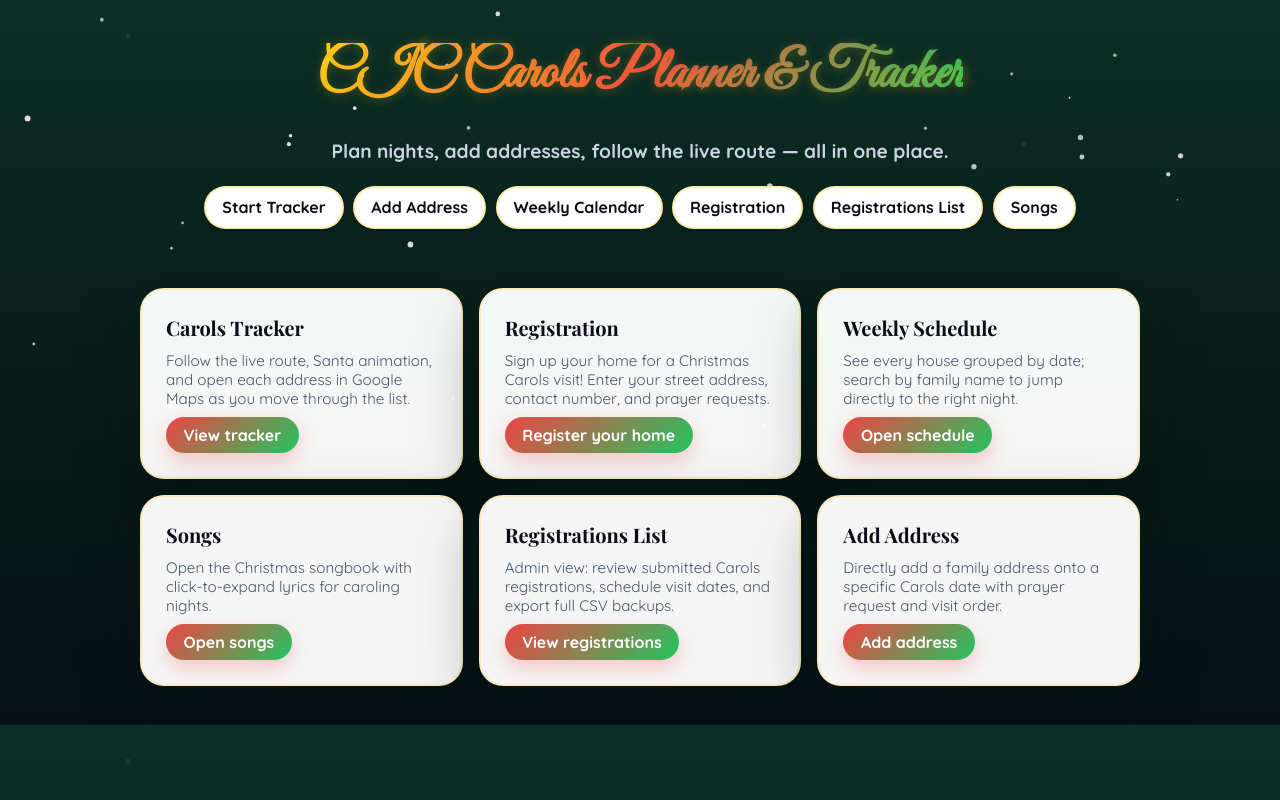
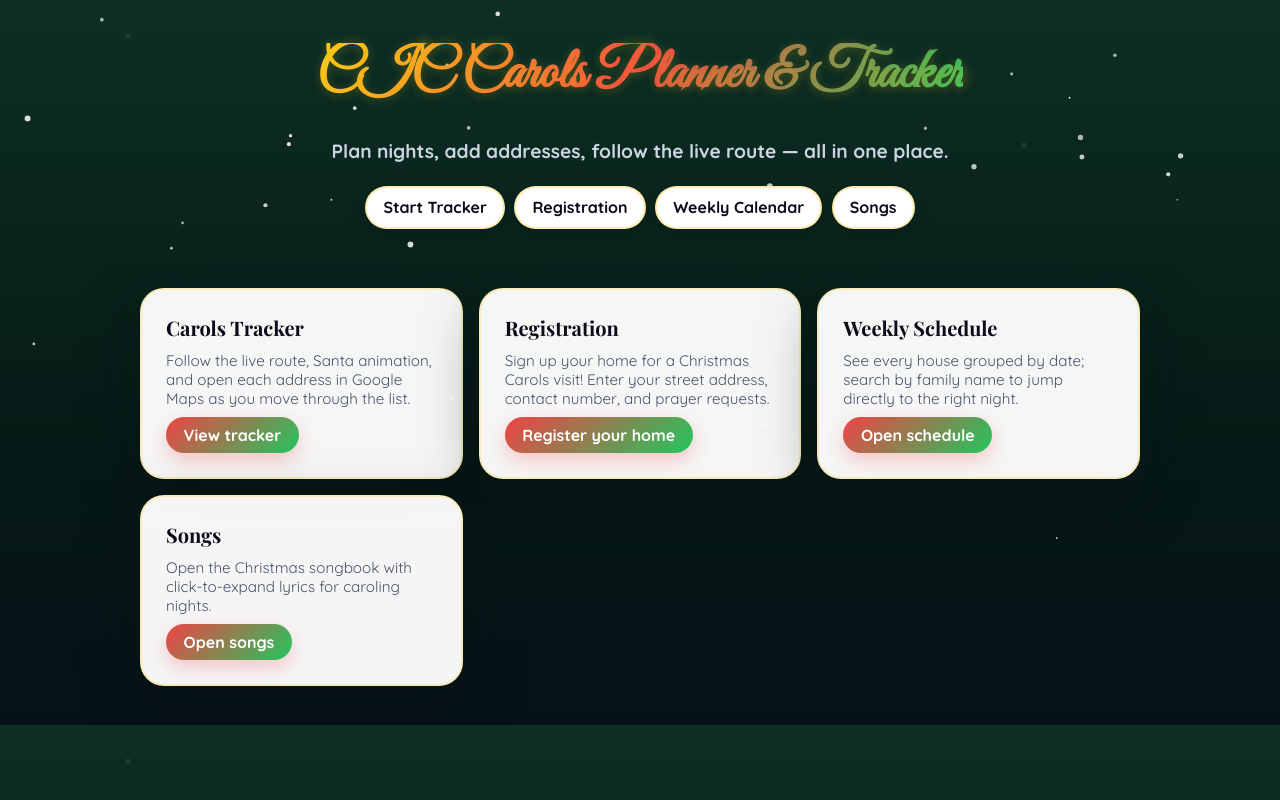
Before and after one commit to pjeyabalan/cic-carols-tracker, a Flask app: page /home in a window 1280 px wide. Run offline with Flask 3, Linux system fonts and the light colour scheme.

Commit message:
Remove Registrations List and Add Address tabs from public Home page

```diff
--- a/tracker/templates/home.html
+++ b/tracker/templates/home.html
@@ -107,10 +107,8 @@
         <h2>Plan nights, add addresses, follow the live route — all in one place.</h2>
         <div class="quick-actions" style="max-width:100%;">
           <a href="{{ url_for('tracker') }}">Start Tracker</a>
-          <a href="{{ url_for('add') }}">Add Address</a>
+          <a href="{{ url_for('registration') }}">Registration</a>
           <a href="{{ url_for('schedule') }}">Weekly Calendar</a>
-          <a href="{{ url_for('registration') }}">Registration</a>
-          <a href="{{ url_for('registrations_list') }}">Registrations List</a>
           <a href="{{ url_for('songs') }}">Songs</a>
         </div>
       </section>
--- a/tracker/templates/schedule.html
+++ b/tracker/templates/schedule.html
@@ -315,12 +315,6 @@
         <a href="{{ url_for('home') }}" class="action-link" aria-label="Home" title="Home">
           <svg viewBox="0 0 24 24" aria-hidden="true"><path d="M12 3l9 8h-3v9H6v-9H3l9-8z"></path></svg>
           Home
-        </a>
-        <a href="{{ url_for('registrations_list') }}" class="action-link" aria-label="Registrations" title="Registrations">
-          Registrations{% if unscheduled_count %} ({{ unscheduled_count }}){% endif %}
-        </a>
-        <a href="{{ url_for('backup_export_csv') }}" class="action-link" aria-label="Backup CSV" title="Download Full Database Backup CSV" download>
-          Backup CSV
         </a>
         <a href="{{ url_for('tracker') }}" class="action-link" aria-label="Tracker" title="Tracker">
           <svg viewBox="0 0 24 24" aria-hidden="true"><path d="M3 11h18v2H3zM5 7h14v2H5zM7 15h10v2H7z"></path></svg>
--- a/tracker/web.py
+++ b/tracker/web.py
@@ -455,18 +455,6 @@ def home() -> str:  # pragma: no cover - landing page
             "description": "Open the Christmas songbook with click-to-expand lyrics for caroling nights.",
             "url": url_for("songs"),
             "cta": "Open songs",
-        },
-        {
-            "title": "Registrations List",
-            "description": "Admin view: review submitted Carols registrations, schedule visit dates, and export full CSV backups.",
-            "url": url_for("registrations_list"),
-            "cta": "View registrations",
-        },
-        {
-            "title": "Add Address",
-            "description": "Directly add a family address onto a specific Carols date with prayer request and visit order.",
-            "url": url_for("add"),
-            "cta": "Add address",
         },
     ]
     return render_template("home.html", tiles=tiles)
```
